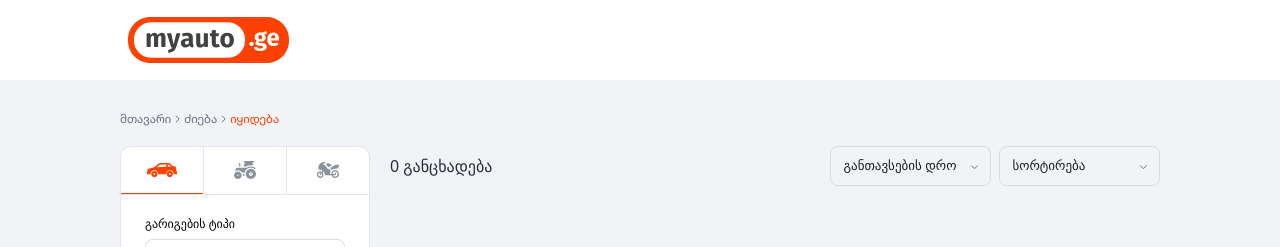
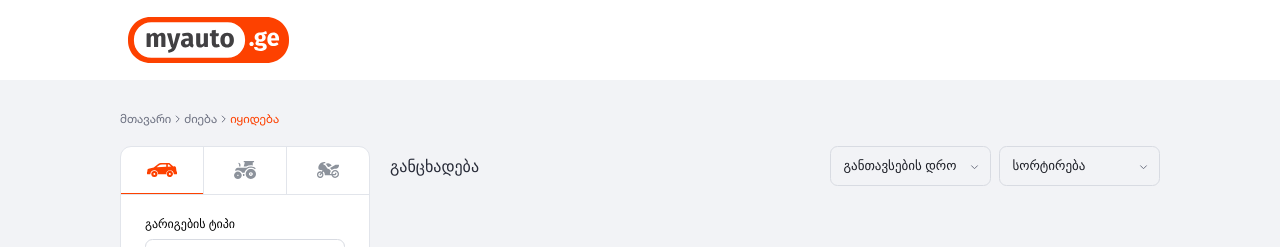
Before and after one commit to NikolozMS/amplify-test, a Next.js app: page / in a window 1280 px wide. Shown: the top 247 px of the page. Built offline with nearby package versions, Linux system fonts and the light colour scheme; no server answers.

Commit message:
left and right amount count

```diff
--- a/src/components/Product/ProductHeader.tsx
+++ b/src/components/Product/ProductHeader.tsx
@@ -3,6 +3,7 @@ import { useRouter } from "next/router";
 import { useMemo } from "react";
 import { objectToQueryString } from "@/utils/objectToQueryString";
 import { useQueryClient } from "@tanstack/react-query";
+import { SearchTypes } from "@/types/searchTypes";
 
 const periods = [
 	{ label: "ბოლო 1 საათი", value: "1h" },
@@ -26,14 +27,20 @@ const sortOrder = [
 ];
 
 export const ProductHeader = ({
-	foundAmount,
 	handleRenderRef,
+	productsAndCountCommonKey,
 }: {
-	foundAmount: number;
 	handleRenderRef: () => void;
+	productsAndCountCommonKey: SearchTypes;
 }) => {
 	const { push, query } = useRouter();
 	const queryClient = useQueryClient();
+
+	const amount: { count: number } | undefined = queryClient.getQueryData(
+		["amount", productsAndCountCommonKey],
+		{ exact: true }
+	);
+
 	const initialValues = useMemo(() => {
 		let values: Record<string, string> = {};
 
@@ -60,7 +67,9 @@ export const ProductHeader = ({
 
 	return (
 		<header className="hidden w-full md:flex justify-between items-center">
-			<h5 className="text-[1.6rem] text-black-800">{foundAmount} განცხადება</h5>
+			<h5 className="text-[1.6rem] text-black-800">
+				{amount?.count} განცხადება
+			</h5>
 			<div className="flex items-center gap-[0.8rem] w-[33rem]">
 				<DropDown
 					data={periods}
@@ -102,8 +111,6 @@ export const ProductHeader = ({
 						queryObj.SortOrder = newFilter.SortOrder;
 						const qs = objectToQueryString(queryObj);
 
-						await queryClient.refetchQueries(["amount"]);
-
 						push(`/?${qs}`, undefined, {
 							shallow: true,
 							scroll: true,
--- a/src/pages/index.tsx
+++ b/src/pages/index.tsx
@@ -119,10 +119,6 @@ const Home = ({ query }: { query: ParsedUrlQuery }) => {
 		keepPreviousData: true,
 	});
 
-	const amountForProducts = useMemo(() => {
-		return data?.count ?? 0;
-	}, [asPath]);
-
 	return (
 		<>
 			<Head>
@@ -147,9 +143,12 @@ const Home = ({ query }: { query: ParsedUrlQuery }) => {
 
 					<main className="flex flex-col flex-1">
 						<ProductHeader
-							foundAmount={amountForProducts}
 							handleRenderRef={() => {
 								renderCountRef.current = 1;
+							}}
+							productsAndCountCommonKey={{
+								...(renderCountRef.current === 0 ? query : {}),
+								...browserQuery,
 							}}
 						/>
 						<SearchChips />
```
